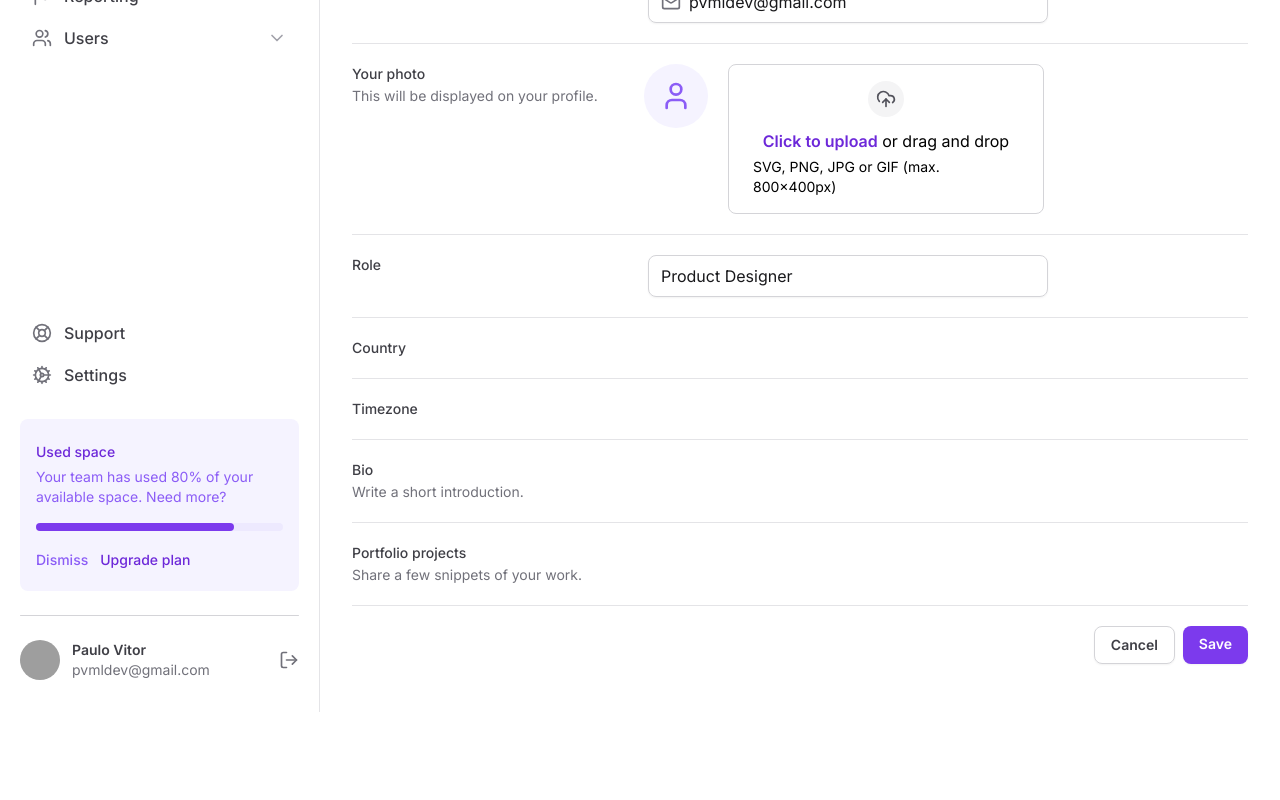
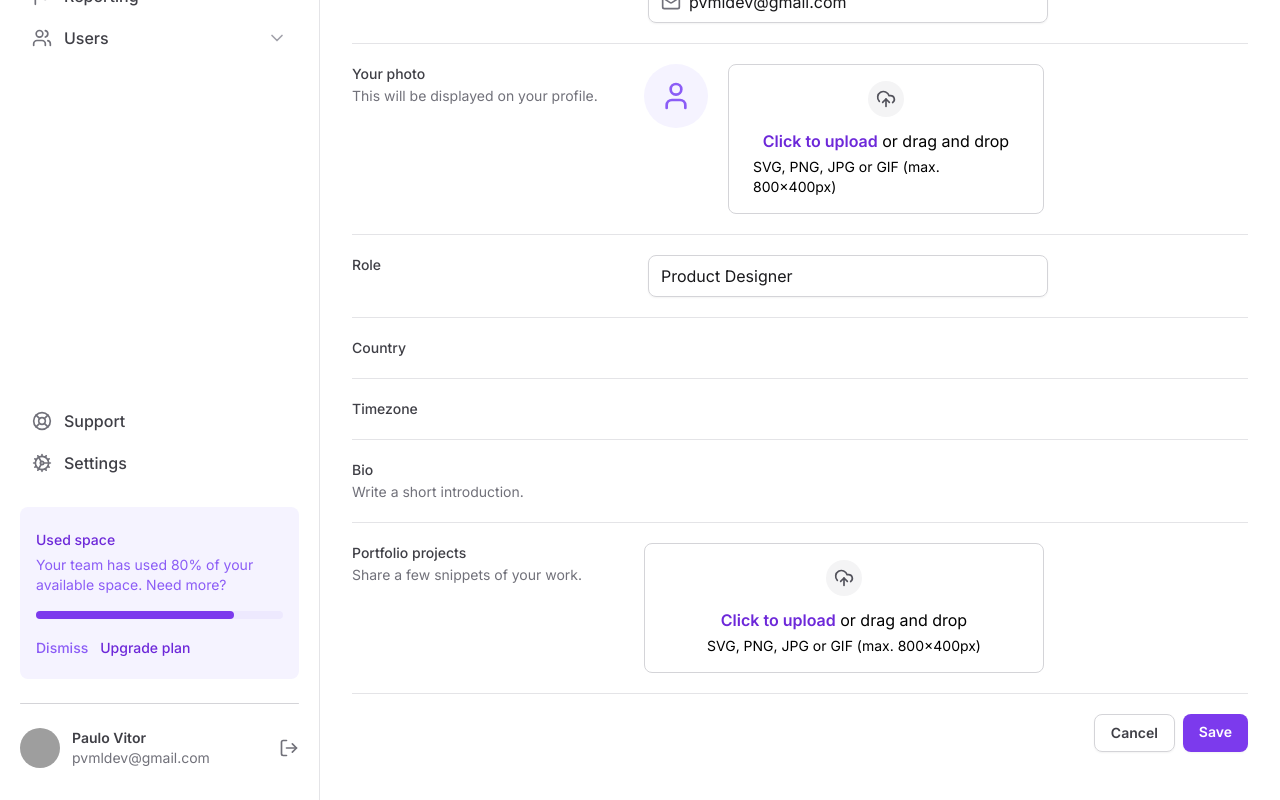
Before and after one commit to BBML-DEV/tailwind-next, a Next.js app: page / in a window 1280 px wide. Shown: the part 352-1152 px from the top of the page. Before the commit the page ends 1064 px from the top, so only its background shows below. Built offline with nearby package versions, Linux system fonts and the light colour scheme; grey boxes are pictures that could not be loaded.

Commit message:
refactor: Criando o contexto para o root de input

```diff
--- a/app/page.tsx
+++ b/app/page.tsx
@@ -152,7 +152,10 @@ export default function Home() {
                 Share a few snippets of your work.
               </span>
             </label>
-            <div></div>
+            <FileInput.Root>
+              <FileInput.Trigger />
+              <FileInput.Control multiple />
+            </FileInput.Root>
           </div>
 
           <div className="flex items-center justify-end pt-5">
--- a/app/shared/components/Form/FileInput/Control.tsx
+++ b/app/shared/components/Form/FileInput/Control.tsx
@@ -1,7 +1,11 @@
+'use client'
+
 import React, { ComponentProps } from 'react'
+import { useFileInput } from './Root'
 
 export type ControlProps = ComponentProps<'input'>
 
 export const Control = (props: ControlProps) => {
-  return <input type="file" className="sr-only" id="photo" {...props} />
+  const { id } = useFileInput()
+  return <input type="file" className="sr-only" id={id} {...props} />
 }
--- a/app/shared/components/Form/FileInput/Root.tsx
+++ b/app/shared/components/Form/FileInput/Root.tsx
@@ -1,7 +1,23 @@
-import React, { ComponentProps } from 'react'
+'use client'
+
+import React, { ComponentProps, useId, createContext, useContext } from 'react'
 
 export type RootProps = ComponentProps<'div'>
 
+interface FileInputContextProps {
+  id: string
+}
+
+const FileInputContext = createContext({} as FileInputContextProps)
+
 export const Root = (props: RootProps) => {
-  return <div {...props} />
+  const id = useId()
+
+  return (
+    <FileInputContext.Provider value={{ id }}>
+      <div {...props} />
+    </FileInputContext.Provider>
+  )
 }
+
+export const useFileInput = () => useContext(FileInputContext)
--- a/app/shared/components/Form/FileInput/Trigger.tsx
+++ b/app/shared/components/Form/FileInput/Trigger.tsx
@@ -1,11 +1,16 @@
+'use client'
+
 import { UploadCloud } from 'lucide-react'
 import React from 'react'
+import { useFileInput } from './Root'
 
 export const Trigger = () => {
+  const { id } = useFileInput()
+
   return (
     <label
       className="hover: group flex flex-1 cursor-pointer flex-col items-center justify-center gap-3 rounded-lg border border-zinc-300 px-6 py-4 hover:border-violet-200 hover:bg-violet-25 hover:text-violet-500"
-      htmlFor="photo"
+      htmlFor={id}
     >
       <div className="border-6 rounded-full border-zinc-50 bg-zinc-100 p-2 group-hover:border-violet-50 group-hover:bg-violet-100">
         <UploadCloud className="group-hover: h-5 w-5 text-violet-600 text-zinc-600" />
```
